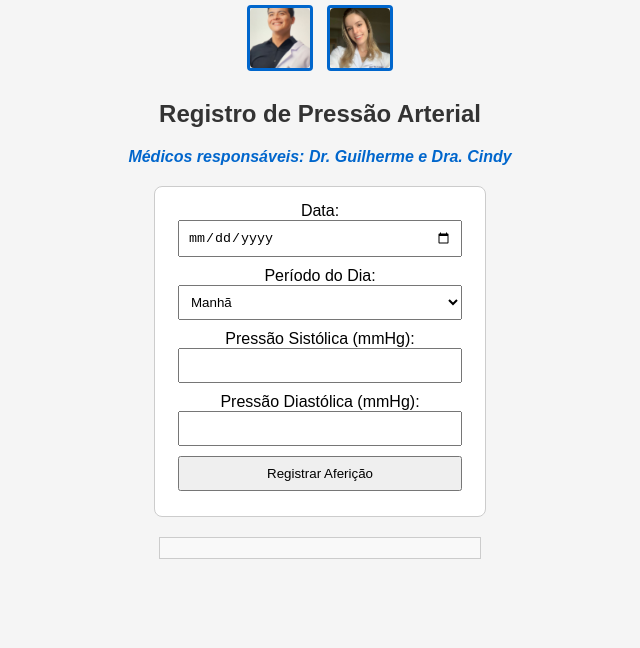
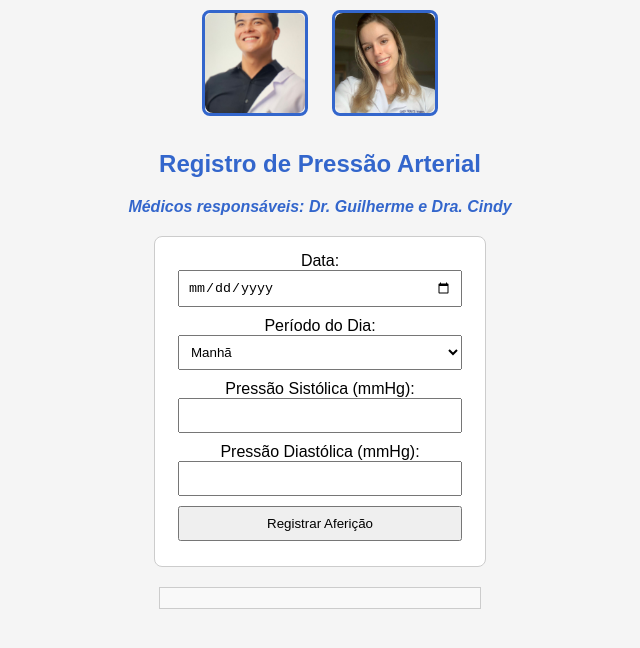
Before and after one commit to yugksuzuki/pai, a plain HTML site: page index.html in a window 1280 px wide. Shown: the whole page, without its empty margins (320-960 px from the left). Drawn offline with Linux system fonts and the light colour scheme.

Commit message:
Update index.html

```diff
--- a/index.html
+++ b/index.html
@@ -16,7 +16,7 @@
         }
 
         h2 {
-            color: #333;
+            color: #3366cc; /* Azul mais claro */
         }
 
         form {
@@ -47,12 +47,12 @@
 
         /* Adicione quadros para as fotos dos doutores */
         #doutor1, #doutor2 {
-            width: 60px; /* Metade do tamanho anterior */
-            height: 60px; /* Metade do tamanho anterior */
+            width: 100px; /* Aumentado o tamanho das fotos */
+            height: 100px; /* Aumentado o tamanho das fotos */
             display: inline-block;
-            margin: 5px; /* Metade do tamanho anterior */
-            border: 3px solid #0066cc; /* Metade da espessura anterior */
-            border-radius: 4px; /* Metade do raio anterior */
+            margin: 10px; /* Aumentado o tamanho das fotos */
+            border: 3px solid #3366cc; /* Azul mais claro */
+            border-radius: 8px; /* Aumentado o tamanho das fotos */
             overflow: hidden; /* Garante que a borda não se estenda além das imagens */
         }
 
@@ -60,21 +60,21 @@
             width: 100%;
             height: 100%;
             object-fit: cover; /* Ajusta o tamanho da imagem para cobrir todo o quadro */
-            border-radius: 4px; /* Metade do raio anterior */
+            border-radius: 8px; /* Aumentado o tamanho das fotos */
         }
 
         #saudacao {
             font-size: 14px; /* Metade do tamanho anterior */
             font-weight: bold;
             margin-top: 5px; /* Metade do tamanho anterior */
-            color: #0066cc;
+            color: #3366cc; /* Azul mais claro */
         }
 
         .medicos {
             margin-top: 5px; /* Metade do tamanho anterior */
             font-style: italic;
             font-weight: bold;
-            color: #0066cc;
+            color: #3366cc; /* Azul mais claro */
         }
     </style>
 </head>
```
